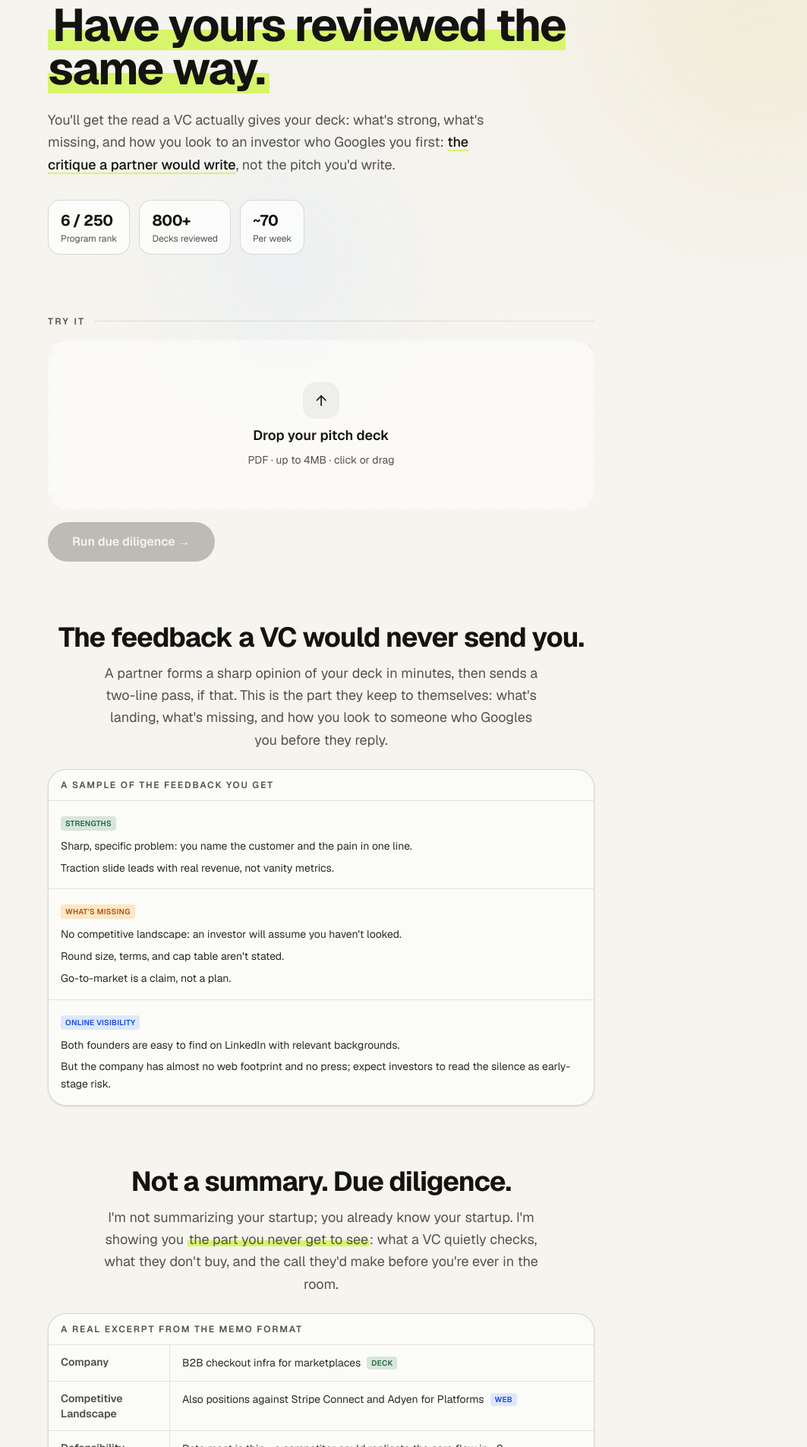
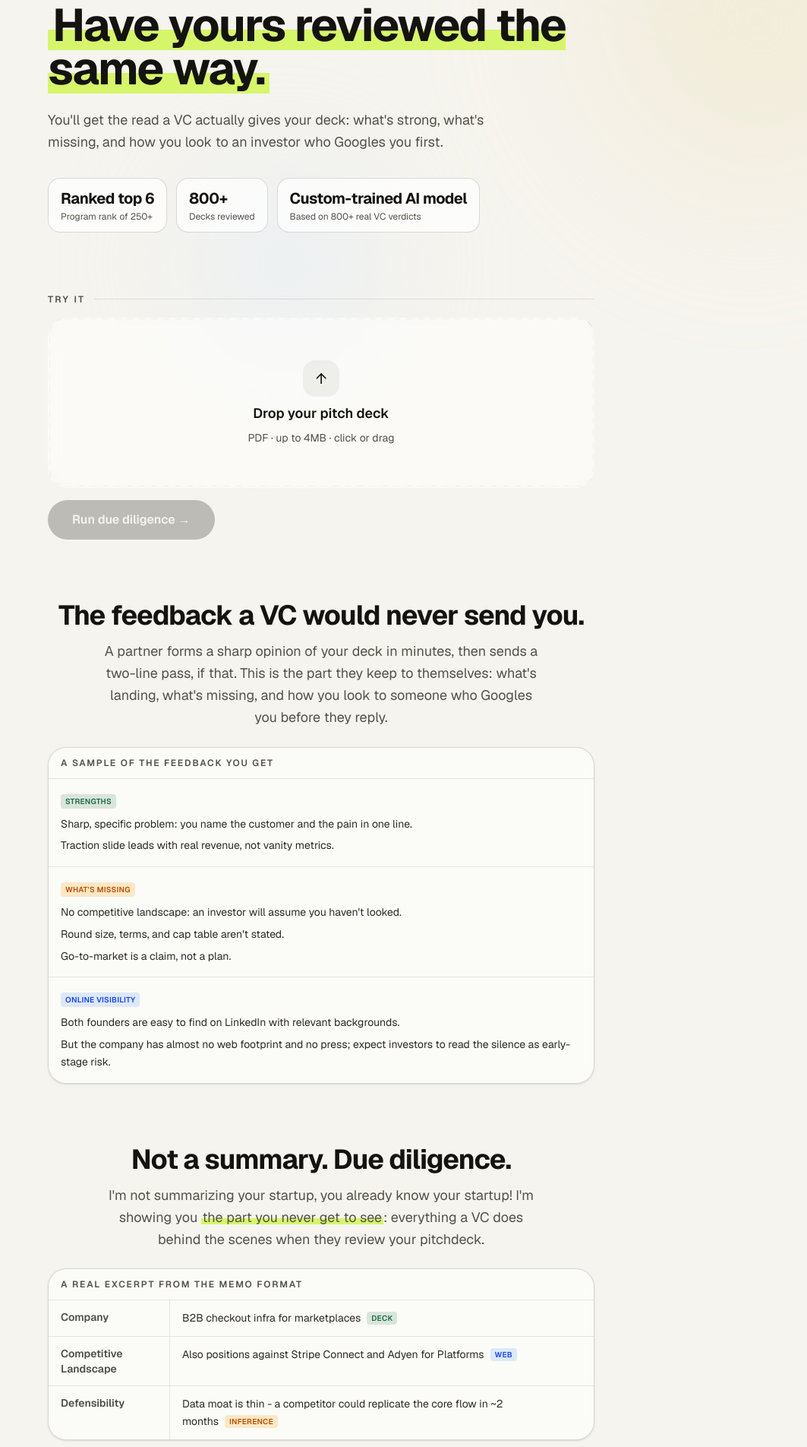
Before and after one commit to william-popmie/vc-analyst, a Next.js app: page / in a window 1280 px wide. Shown: the part 354-2258 px from the top of the page at 76% size, without its empty margins (217-1280 px from the left). Built offline with nearby package versions, Linux system fonts and the light colour scheme.

Commit message:
minor phrase changes

```diff
--- a/app/page.tsx
+++ b/app/page.tsx
@@ -30,10 +30,8 @@ export default function Home() {
             Not a summary. Due diligence.
           </h2>
           <p className="mx-auto mt-3 max-w-xl text-lg leading-relaxed text-muted">
-            I&apos;m not summarizing your startup; you already know your startup. I&apos;m
-            showing you <span className="marker">the part you never get to see</span>: what a
-            VC quietly checks, what they don&apos;t buy, and the call they&apos;d make before
-            you&apos;re ever in the room.
+            I&apos;m not summarizing your startup, you already know your startup! I&apos;m
+            showing you <span className="marker">the part you never get to see</span>: everything a VC does behind the scenes when they review your pitchdeck.
           </p>
         </div>
         <SampleMemoPreview />
--- a/components/features/hero/Hero.tsx
+++ b/components/features/hero/Hero.tsx
@@ -1,9 +1,9 @@
 import Link from "next/link";
 
 const stats = [
-  { value: "6 / 250", label: "Program rank" },
+  { value: "Ranked top 6", label: "Program rank of 250+" },
   { value: "800+", label: "Decks reviewed" },
-  { value: "~70", label: "Per week" },
+  { value: "Custom-trained AI model", label: "Based on 800+ real VC verdicts" },
 ];
 
 export default function Hero() {
@@ -24,11 +24,7 @@ export default function Hero() {
 
       <p className="fade-up mt-6 max-w-xl text-lg leading-relaxed text-muted" style={{ animationDelay: "0.15s" }}>
         You&apos;ll get the read a VC actually gives your deck: what&apos;s strong, what&apos;s
-        missing, and how you look to an investor who Googles you first:{" "}
-        <Link href="/playbook" className="font-medium text-ink underline decoration-marker decoration-2 underline-offset-4 transition-colors hover:decoration-accent">
-          the critique a partner would write
-        </Link>
-        , not the pitch you&apos;d write.
+        missing, and how you look to an investor who Googles you first.
       </p>
 
       <div className="fade-up mt-8 flex flex-wrap gap-3" style={{ animationDelay: "0.25s" }}>
```
